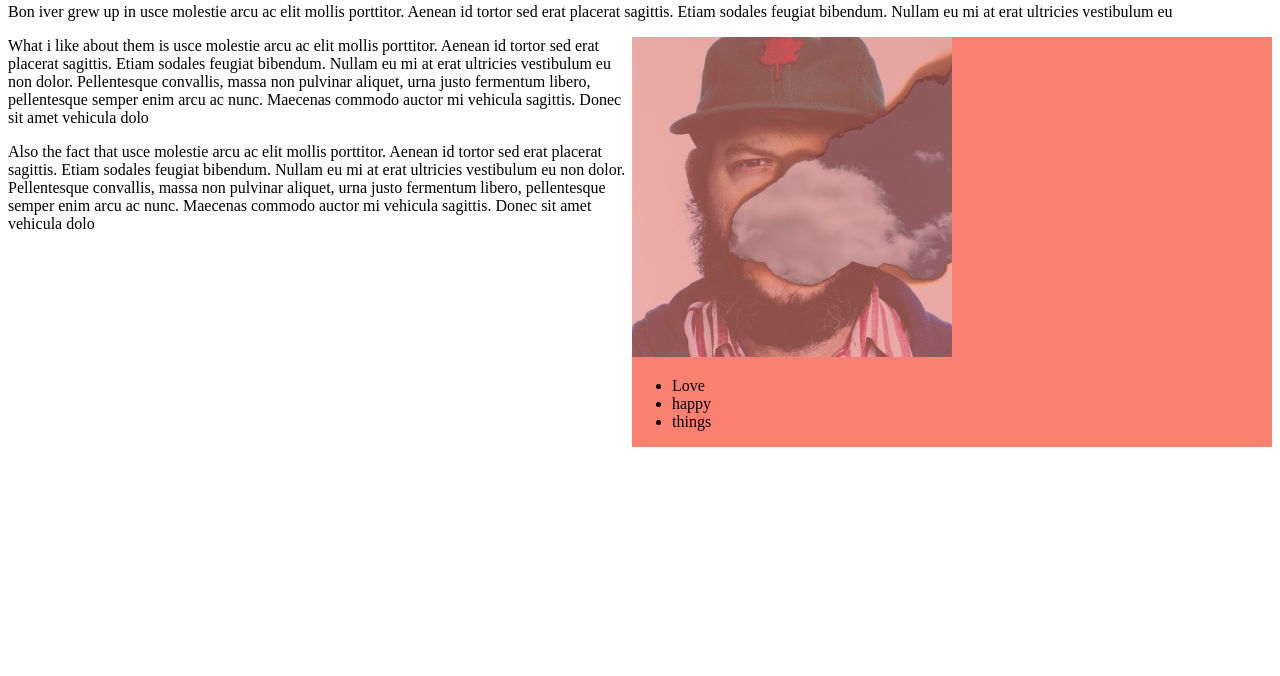
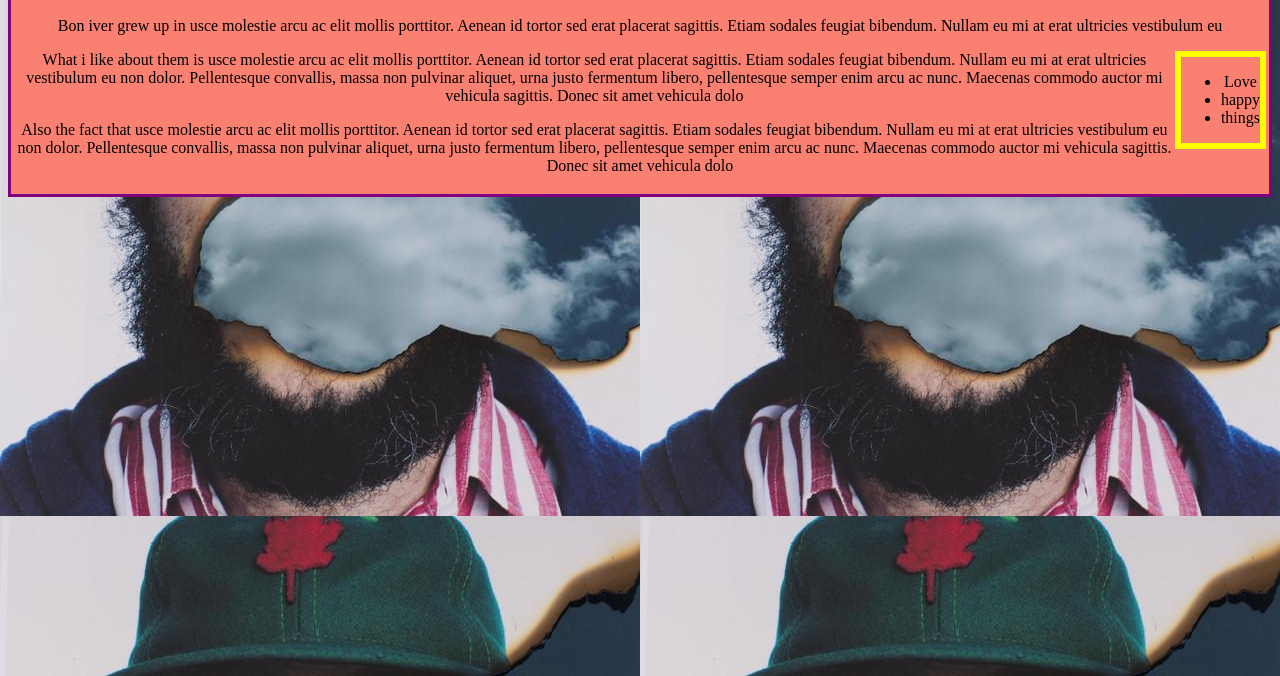
Before and after one commit to rifley/band-page, a plain HTML site: page index.html in a window 1280 px wide. Shown: the part 124-800 px from the top of the page. Drawn offline with Linux system fonts and the light colour scheme.

Commit message:
add borders and padding

```diff
--- a/css/styles.css
+++ b/css/styles.css
@@ -1,12 +1,19 @@
+body {
+  background-image: url("../img/bon-iver.jpeg");
 
-img {
-  opacity: 0.5;
-  width: 50%;
-  height: 50%;
 }
 
+.something {
+  text-align: center;
+  background-color: salmon;
+  border: 3px solid purple;
+  padding: 3px;
+}
+
+
 .sidebar {
+  background-color: salmon;
+  border: 6px solid yellow;
   float: right;
-  background-color: salmon;
-
+  text-align: center;
 }
--- a/index.html
+++ b/index.html
@@ -5,6 +5,7 @@
   <link href="css/styles.css" rel="stylesheet" type="text/css">
   </head>
   <body>
+  <div class="something">
     <h1>Bon Iver is the best yo</h1>
     <h2>Bands are super important</h2>
     <div class="intro">
@@ -12,7 +13,6 @@
     </div>
 
     <div class="sidebar">
-      <img span="bonny" src="img/bon-iver.jpeg" alt="bon-iver">
       <ul>
         <li>Love</li>
         <li>happy</li>
@@ -20,9 +20,8 @@
       </ul>
     </div>
 
-
-
     <p>What i like about them is usce molestie arcu ac elit mollis porttitor. Aenean id tortor sed erat placerat sagittis. Etiam sodales feugiat bibendum. Nullam eu mi at erat ultricies vestibulum eu non dolor. Pellentesque convallis, massa non pulvinar aliquet, urna justo fermentum libero, pellentesque semper enim arcu ac nunc. Maecenas commodo auctor mi vehicula sagittis. Donec sit amet vehicula dolo</p>
     <p>Also the fact that usce molestie arcu ac elit mollis porttitor. Aenean id tortor sed erat placerat sagittis. Etiam sodales feugiat bibendum. Nullam eu mi at erat ultricies vestibulum eu non dolor. Pellentesque convallis, massa non pulvinar aliquet, urna justo fermentum libero, pellentesque semper enim arcu ac nunc. Maecenas commodo auctor mi vehicula sagittis. Donec sit amet vehicula dolo</p>
+  </div>
   </body>
 </html>
```
